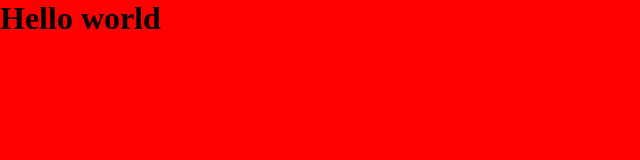
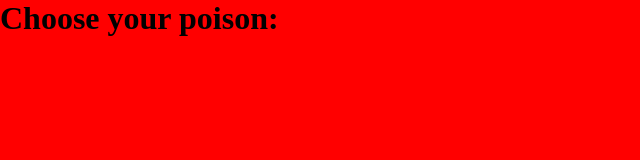
Before and after one commit to Astaree/Astaree.github.io, a plain HTML site: page index.html in a window 1280 px wide. Shown: the whole page, without its empty margins (0-640 px from the left). Drawn offline with Linux system fonts and the light colour scheme.

Commit message:
commit 	modified:   index.html

```diff
--- a/index.html
+++ b/index.html
@@ -4,10 +4,10 @@
     <meta charset="UTF-8">
     <meta http-equiv="X-UA-Compatible" content="IE=edge">
     <meta name="viewport" content="width=device-width, initial-scale=1.0">
-    <title>Document</title>
+    <title>Astaree Landing Page</title>
     <link rel="stylesheet" href="style.css">
 </head>
 <body>
-    <h1>Hello world</h1>
+    <h1>Choose your poison:</h1>
 </body>
 </html>
```
